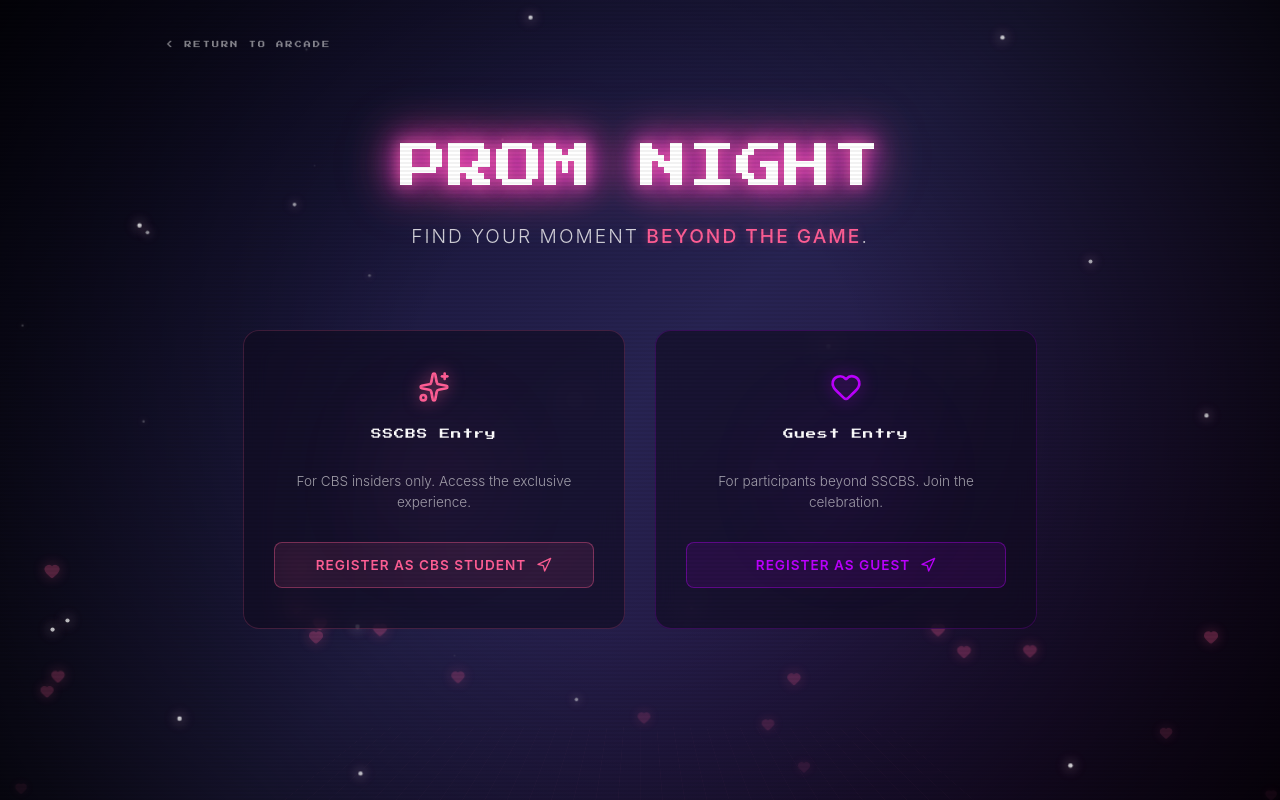
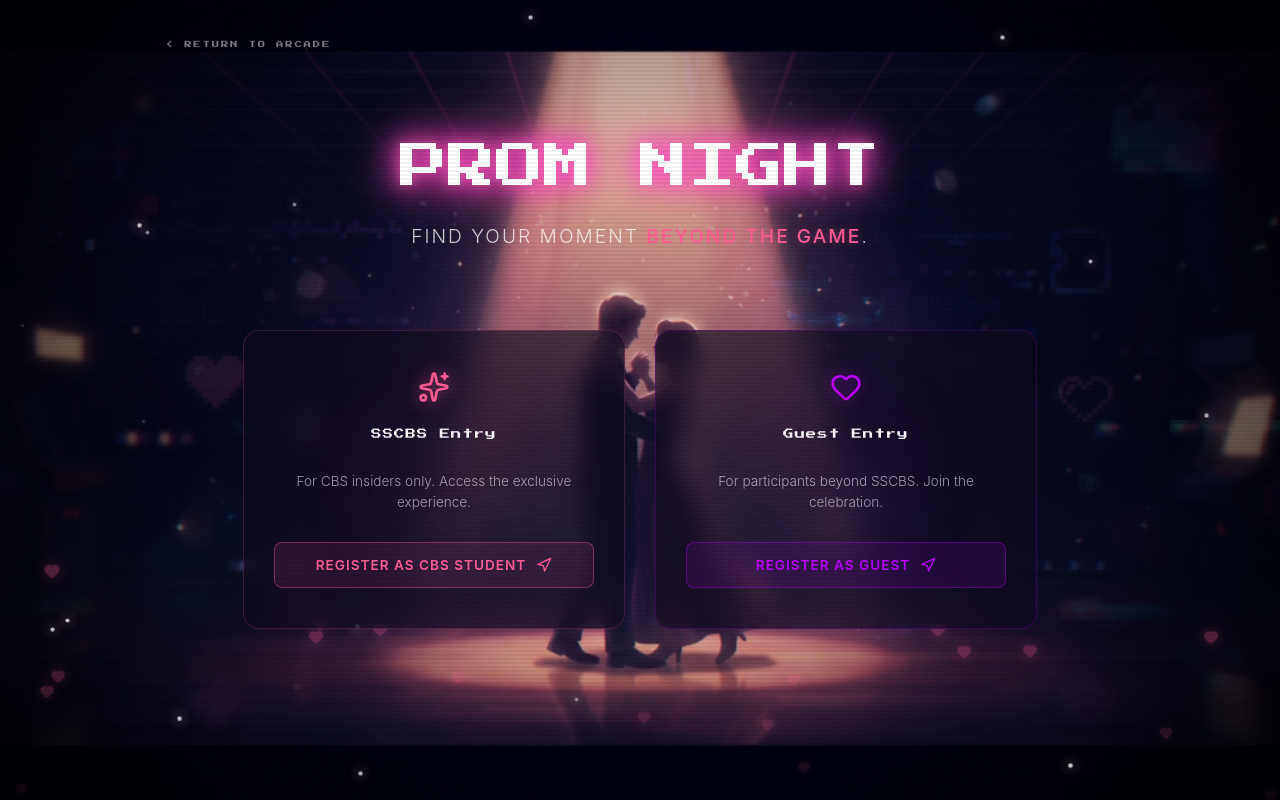
Before and after one commit to harshitidk/crescendo, a React (Vite) app: page /prom in a window 1280 px wide. Built offline with nearby package versions, Linux system fonts and the light colour scheme.

Commit message:
style: updated prom level background with new spotlight couple image

```diff
--- a/src/components/PromPage.css
+++ b/src/components/PromPage.css
@@ -24,12 +24,12 @@
   opacity: 1;
 }
 
-/* Base Night Sky */
+/* Base Night Sky / Background Image */
 .prom-bg-gradient {
   position: absolute;
   inset: 0;
-  background: linear-gradient(135deg, #0f0c29 0%, #302b63 50%, #240b36 100%);
-  opacity: 0.8;
+  background: url('/prom_bg.png') center/cover no-repeat;
+  opacity: 0.9; /* Slight dim to let the vignette and arcade grid pop */
   z-index: 1;
 }
 
```
Also changed, not shown: public/prom_bg.png (added).
